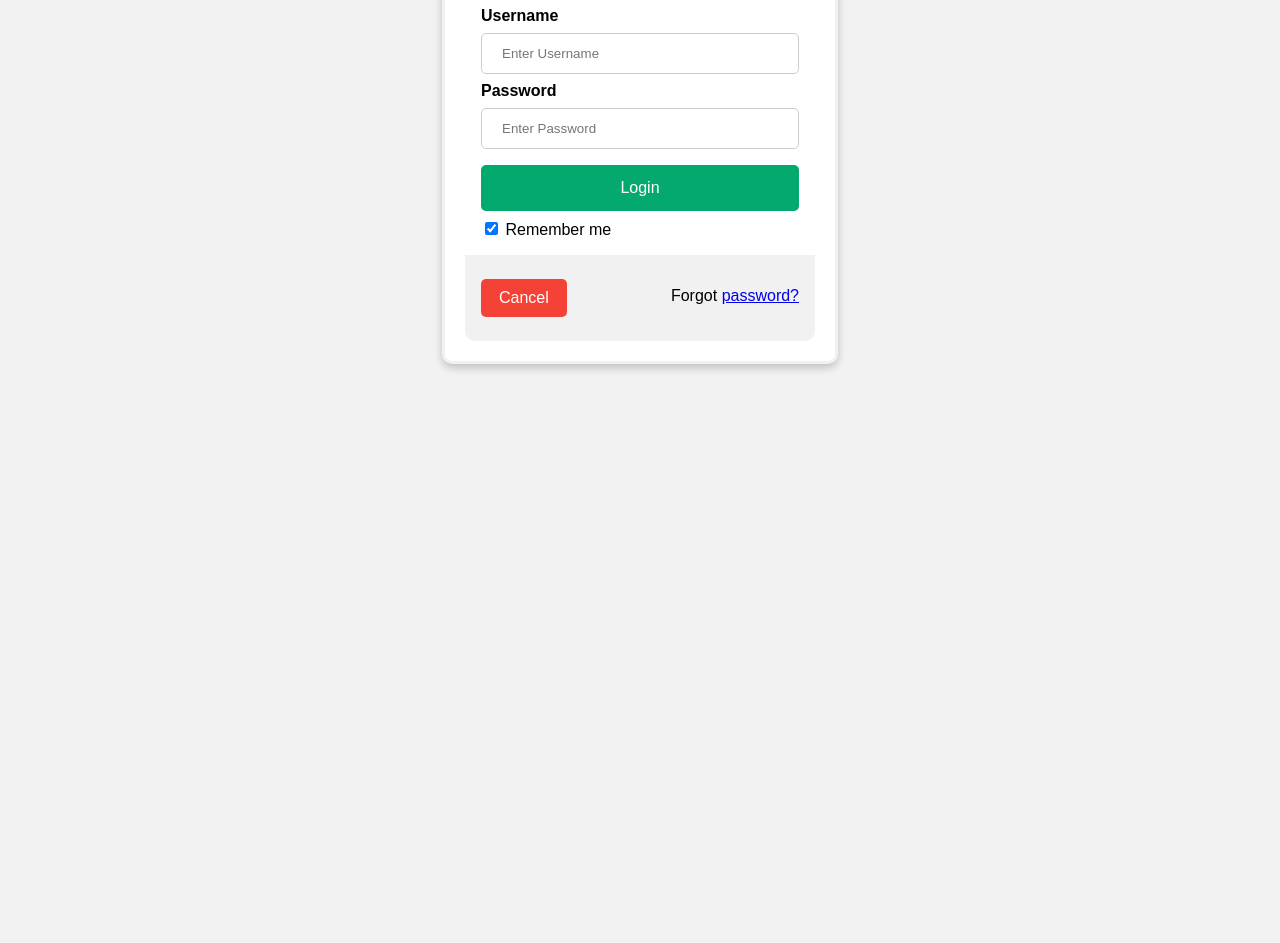
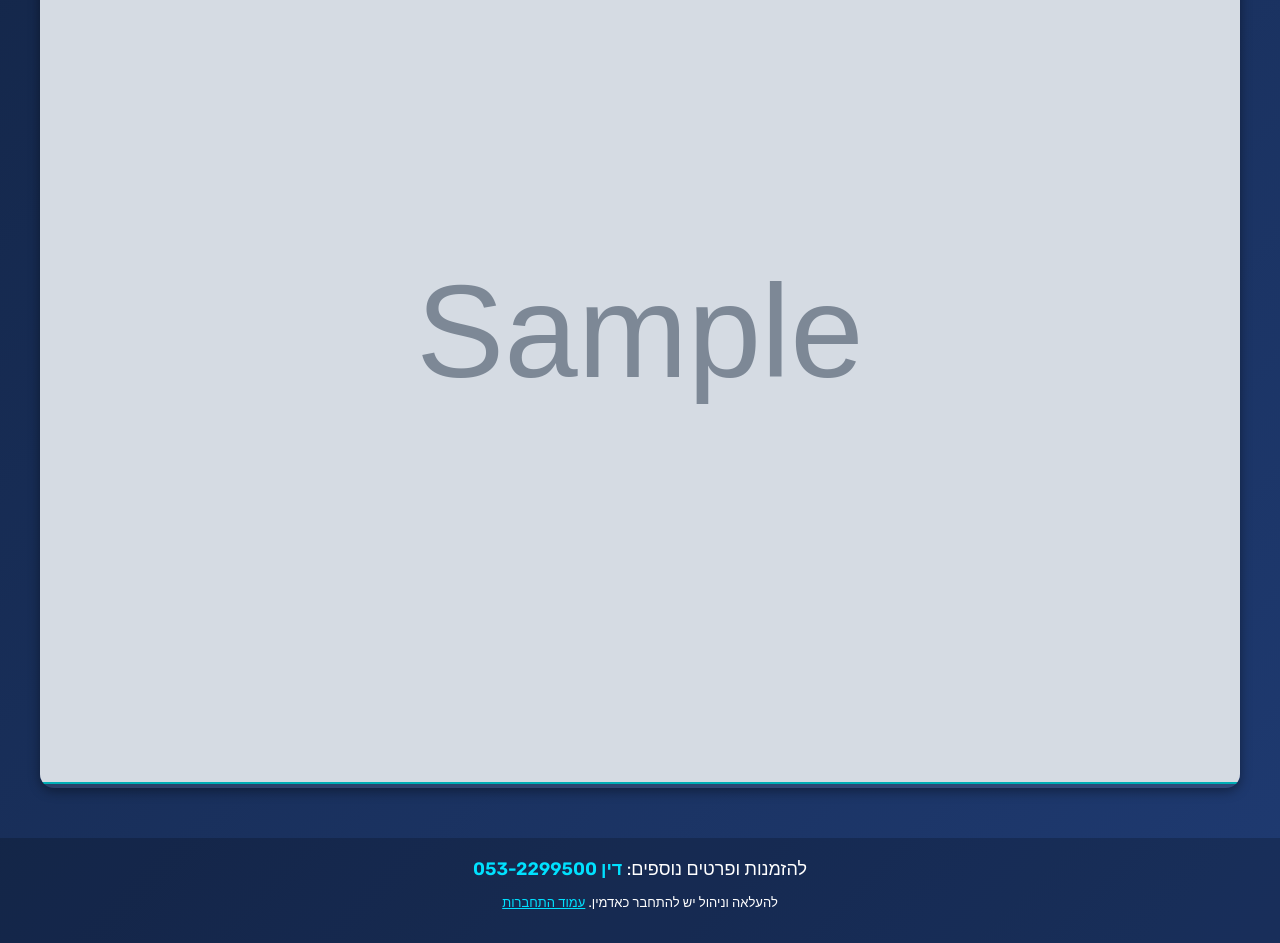
Before and after one commit to liyuva4/Din-Game-consoles, a Flask app: template templates/index.html in a window 1280 px wide. Shown: the part 257-1200 px from the top of the page. Before the commit the page ends 628 px from the top, so only its background shows below. Run offline with Flask 3, Linux system fonts and the light colour scheme; the template is opened without the code that fills it: most values are stand-ins (such as "Sample title", 1, 10 or a date in 2020); grey boxes marked "Sample" are stand-in pictures.

Commit message:
העלאה ראשונה של פרויקט Flask

```diff
--- a/app.py
+++ b/app.py
@@ -1,9 +1,87 @@
-from flask import Flask
+from flask import Flask, render_template, request, redirect, url_for
+from werkzeug.utils import secure_filename
+from flask_login import LoginManager, UserMixin, login_user, login_required, logout_user
+import os
+
 app = Flask(__name__)
+app.secret_key = 'secret-key'  # חובה שיהיה מפתח session
+app.config['UPLOAD_FOLDER'] = 'static/uploads'
+app.config['ALLOWED_EXTENSIONS'] = {'png', 'jpg', 'jpeg', 'gif'}
 
+os.makedirs(app.config['UPLOAD_FOLDER'], exist_ok=True)
+
+# ---------- ניהול משתמש ----------
+login_manager = LoginManager()
+login_manager.login_view = 'login'
+login_manager.init_app(app)
+
+class User(UserMixin):
+    id = 1
+    username = "admin"
+    password = "Dd0532299500"
+
+    @property
+    def is_admin(self):
+        return self.username == "admin"
+
+
+@login_manager.user_loader
+def load_user(user_id):
+    return User()
+
+# ---------- עוזרים ----------
+def allowed_file(filename):
+    return '.' in filename and filename.rsplit('.', 1)[1].lower() in app.config['ALLOWED_EXTENSIONS']
+
+# ---------- עמוד התחברות ----------
+@app.route('/login', methods=['GET', 'POST'])
+def login():
+    if request.method == 'POST':
+        if request.form['username'] == 'admin' and request.form['password'] == 'Dd0532299500':
+            login_user(User())
+            return redirect('/')
+        else:
+            return "<h3>שם משתמש או סיסמה שגויים</h3>"
+    return '''
+        <form method="POST">
+            <input type="text" name="username" placeholder="שם משתמש">
+            <input type="password" name="password" placeholder="סיסמה">
+            <button type="submit">התחבר</button>
+        </form>
+    '''
+
+@app.route('/logout')
+@login_required
+def logout():
+    logout_user()
+    return redirect('/')
+
+# ---------- דף הגלריה הראשי ----------
 @app.route('/')
-def hello_world():  # put application's code here
-    return 'Hello World!'
+def index():
+    images = sorted(os.listdir(app.config['UPLOAD_FOLDER']))
+    numbered_images = [(i + 1, img) for i, img in enumerate(images)]
+    return render_template('index.html', images=numbered_images)
+
+# ---------- העלאת תמונה ----------
+@app.route('/upload', methods=['POST'])
+@login_required  # <-- הגנה למנהל בלבד
+def upload():
+    # כאן נכנס הקוד מהגרסה הקודמת שלך
+    file = request.files.get('file')
+    if file and allowed_file(file.filename):
+        filename = secure_filename(file.filename)
+        file.save(os.path.join(app.config['UPLOAD_FOLDER'], filename))
+    return redirect(url_for('index'))
+
+# ---------- מחיקת תמונה ----------
+@app.route('/delete/<filename>', methods=['POST'])
+@login_required  # <-- גם כאן רק למנהל
+def delete(filename):
+    path = os.path.join(app.config['UPLOAD_FOLDER'], filename)
+    if os.path.exists(path):
+        os.remove(path)
+    return redirect(url_for('index'))
 
 if __name__ == '__main__':
-    app.run()
+    app.run(debug=True)
--- a/templates/index.html
+++ b/templates/index.html
@@ -1,113 +1,207 @@
 <!DOCTYPE html>
-<html lang="en">
+<html lang="he" dir="rtl">
 <head>
   <meta charset="UTF-8">
   <meta name="viewport" content="width=device-width, initial-scale=1.0">
-  <title>Login Page</title>
+  <title>גלריית קונסולות משחק - דין</title>
   <style>
+    @import url('https://fonts.googleapis.com/css2?family=Rubik:wght@400;600&display=swap');
+
     body {
-      font-family: Arial, Helvetica, sans-serif;
-      background-color: #f2f2f2;
+      font-family: 'Rubik', sans-serif;
+      background: linear-gradient(135deg, #09121f, #1f3b73, #4d7fff);
+      background-size: 400% 400%;
+      animation: gradientShift 100s ease infinite;
+      color: #fff;
+      margin: 0;
+      padding: 0;
+      text-align: center;
     }
 
-    form {
-      border: 3px solid #f1f1f1;
-      background-color: white;
-      width: 350px;
-      margin: 80px auto;
-      box-shadow: 0px 4px 8px rgba(0,0,0,0.2);
-      border-radius: 10px;
-      padding: 20px;
+    @keyframes gradientShift {
+      0% { background-position: 0% 50%; }
+      50% { background-position: 100% 50%; }
+      100% { background-position: 0% 50%; }
     }
 
-    input[type=text], input[type=password] {
-      width: 100%;
-      padding: 12px 20px;
-      margin: 8px 0;
-      display: inline-block;
-      border: 1px solid #ccc;
-      box-sizing: border-box;
-      border-radius: 5px;
+    h1 {
+      padding: 25px 0 10px;
+      margin: 0;
+      letter-spacing: 1px;
+      text-shadow: 2px 2px 8px rgba(0,0,0,0.4);
     }
 
-    button {
-      background-color: #04AA6D;
-      color: white;
-      padding: 14px 20px;
-      margin: 8px 0;
-      border: none;
-      cursor: pointer;
-      width: 100%;
-      border-radius: 5px;
-      font-size: 16px;
+    .subtitle {
+      font-size: 1.1em;
+      color: #dfdfdf;
+      margin-bottom: 20px;
     }
 
-    button:hover {
-      opacity: 0.8;
+    /* כפתור העלאה */
+    .upload-area {
+      margin: 25px auto;
     }
 
-    .cancelbtn {
-      width: auto;
-      padding: 10px 18px;
-      background-color: #f44336;
-      border-radius: 5px;
+    input[type=file] {
+      display: none;
     }
 
-    .imgcontainer {
-      text-align: center;
-      margin: 24px 0 12px 0;
+    label.upload-label {
+      background: #00adb5;
+      color: #fff;
+      padding: 12px 20px;
+      border-radius: 8px;
+      cursor: pointer;
+      font-weight: 600;
+      transition: 0.3s;
+      margin: 5px;
     }
 
-    img.avatar {
-      width: 40%;
-      border-radius: 50%;
+    label.upload-label:hover {
+      background: #06c5cd;
+      transform: scale(1.04);
     }
 
-    .container {
-      padding: 16px;
+    button.logout {
+      background: #ff6b7a;
+      border: none;
+      color: #fff;
+      padding: 10px 18px;
+      border-radius: 8px;
+      font-weight: 500;
+      cursor: pointer;
+      transition: 0.3s;
     }
 
-    span.psw {
-      float: right;
-      padding-top: 16px;
+    button.logout:hover {
+      background: #ff8995;
     }
 
-    @media screen and (max-width: 400px) {
-      form {
-        width: 90%;
-      }
-      span.psw {
-        display: block;
-        float: none;
-      }
+    /* גלריה רספונסיבית */
+    .gallery {
+      display: grid;
+      grid-template-columns: repeat(auto-fit, minmax(250px, 1fr));
+      gap: 20px;
+      padding: 25px;
+      max-width: 1200px;
+      margin: auto;
+    }
+
+    .item {
+      background: rgba(255,255,255,0.08);
+      border-radius: 14px;
+      overflow: hidden;
+      position: relative;
+      box-shadow: 0 3px 12px rgba(0,0,0,0.4);
+      transition: transform 0.25s ease-in-out;
+    }
+
+    .item:hover {
+      transform: translateY(-5px);
+    }
+
+    .item img {
+      width: 100%;
+      aspect-ratio: 4/3;
+      object-fit: cover;
+      border-bottom: 2px solid #00adb5;
+    }
+
+    .number {
+      position: absolute;
+      top: 8px;
+      left: 8px;
+      background: #00adb5;
+      color: #fff;
+      padding: 5px 12px;
+      border-radius: 20px;
+      font-weight: bold;
+      font-size: 0.9em;
+    }
+
+    form.delete-form {
+      margin: 10px 0;
+    }
+
+    .delete-button {
+      background: linear-gradient(90deg, #ff416c, #ff4b2b);
+      color: #fff;
+      padding: 7px 15px;
+      border: none;
+      border-radius: 6px;
+      cursor: pointer;
+      transition: 0.3s;
+    }
+
+    .delete-button:hover {
+      opacity: 0.85;
+    }
+
+    /* רצועת יצירת קשר */
+    .contact-bar {
+      background: rgba(0,0,0,0.2);
+      padding: 20px 10px;
+      font-size: 1.1em;
+      margin-top: 25px;
+    }
+
+    .contact-bar span {
+      font-weight: bold;
+      color: #00e1ff;
+    }
+
+    /* רספונסיביות */
+    @media (max-width: 600px) {
+      h1 { font-size: 1.6em; }
+      .subtitle { font-size: 0.95em; }
+      .contact-bar { font-size: 0.95em; }
+      .item img { aspect-ratio: 16/9; }
     }
   </style>
 </head>
 <body>
+  <h1>קונסולות משחק מעוצבות</h1>
+  <div class="subtitle">אוסף מיוחד של קונסולות מרהיבות — ניתן להזמין ישירות!</div>
 
-  <form action="login_process.php" method="post">
-    <div class="imgcontainer">
-      <img src="https://www.w3schools.com/howto/img_avatar2.png" alt="Avatar" class="avatar">
-    </div>
+  <!-- הצגת כפתור העלאה רק לאדמין -->
+  {% if current_user.is_authenticated and current_user.username == 'admin' %}
+  <div class="upload-area">
+    <form action="/upload" method="post" enctype="multipart/form-data">
+      <label for="file" class="upload-label">העלה תמונה</label>
+      <input type="file" id="file" name="file" required onchange="this.form.submit()">
+    </form>
+    <form action="/logout" method="get">
+      <button class="logout">התנתק</button>
+    </form>
+  </div>
+  {% endif %}
 
-    <div class="container">
-      <label for="uname"><b>Username</b></label>
-      <input type="text" placeholder="Enter Username" name="uname" required>
+  <!-- גלריה -->
+  <div class="gallery">
+    {% for num, img in images %}
+      <div class="item">
+        <span class="number">#{{ num }}</span>
+        <img src="{{ url_for('static', filename='uploads/' + img) }}" alt="console">
 
-      <label for="psw"><b>Password</b></label>
-      <input type="password" placeholder="Enter Password" name="psw" required>
+        {% if current_user.is_authenticated and current_user.username == 'admin' %}
+        <form method="POST" action="/delete/{{ img }}" class="delete-form">
+          <button type="submit" class="delete-button">מחק</button>
+        </form>
+        {% endif %}
+      </div>
+    {% endfor %}
+  </div>
 
-      <button type="submit">Login</button>
-      <label>
-        <input type="checkbox" checked="checked" name="remember"> Remember me
-      </label>
-    </div>
 
-    <div class="container" style="background-color:#f1f1f1; border-radius: 0 0 10px 10px;">
-      <button type="button" class="cancelbtn">Cancel</button>
-      <span class="psw">Forgot <a href="#">password?</a></span>
-    </div>
-  </form>
 
+  <div class="contact-bar">
+  <div style="font-size: large">
+    להזמנות ופרטים נוספים: <span>דין 053-2299500 </span>
+</div>
+  {% if not current_user.is_authenticated %}
+  <p style="margin-top: 15px;font-size: small">להעלאה וניהול יש להתחבר כאדמין. <a href="/login" style="color:#00e1ff">עמוד התחברות</a></p>
+
+  {% endif %}
+  </div>
 </body>
 </html>
```
